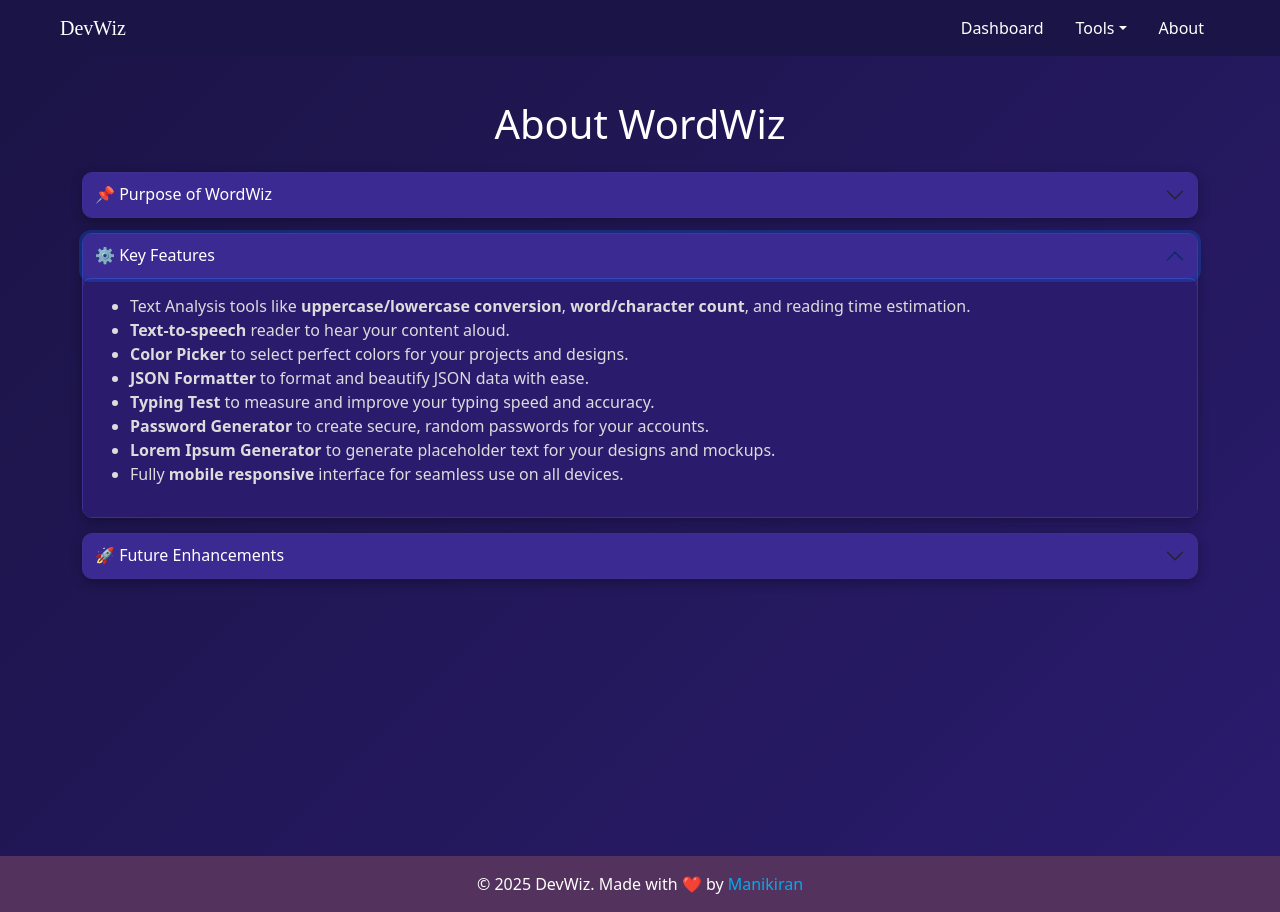
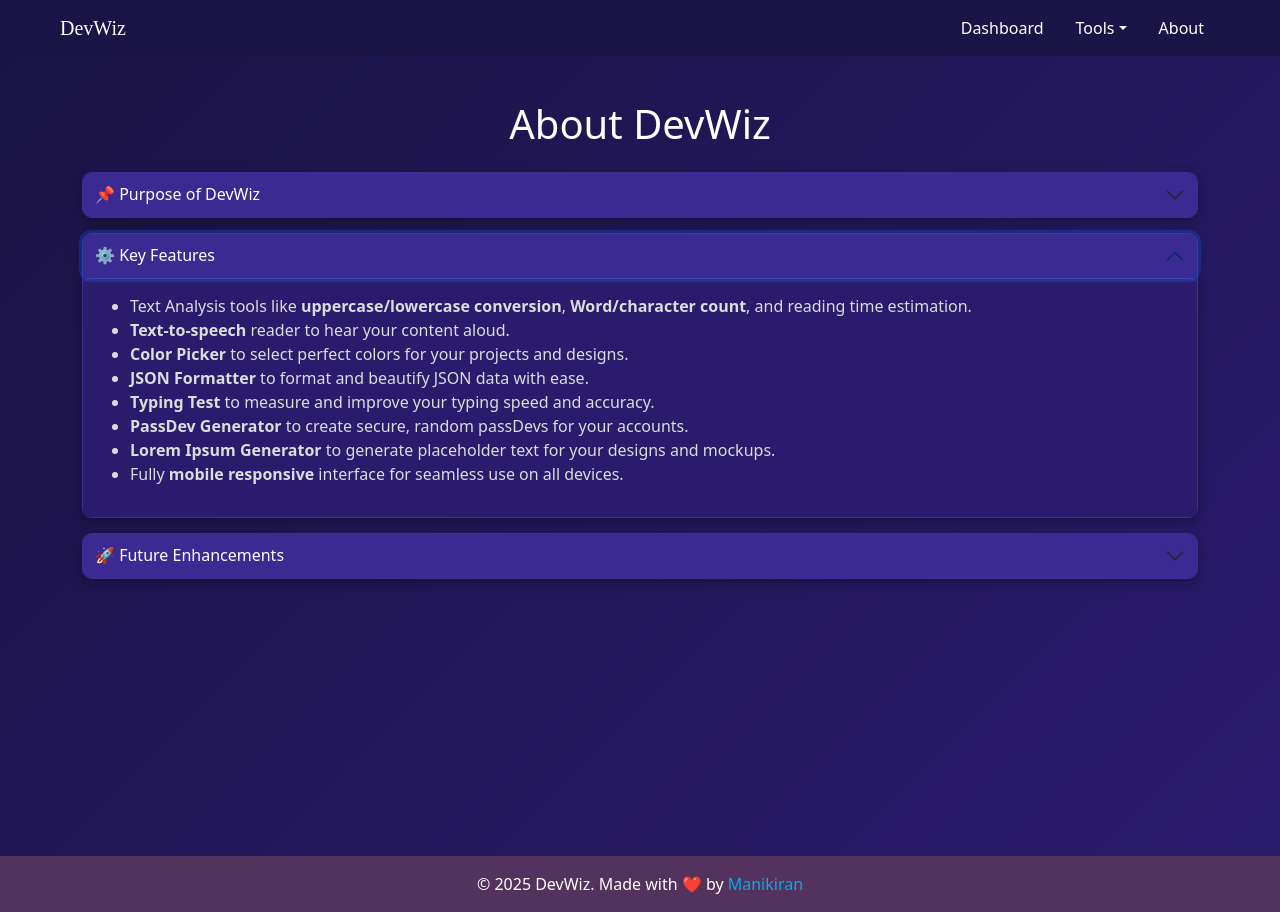
Before and after one commit to manikiran231/DevWiz, a React (Vite) app: page /about in a window 1280 px wide. Both pictures are taken after a click on the button "⚙️ Key Features". Built offline with nearby package versions, Linux system fonts and the light colour scheme; the HTML template or start-up script is replaced by a standard one.

Commit message:
Update About.jsx

```diff
--- a/src/components/About.jsx
+++ b/src/components/About.jsx
@@ -40,7 +40,7 @@ export default function About() {
     return (
         <div style={pageBackground}>
             <div className="container">
-                <h1 className="my-4 text-center">About WordWiz</h1>
+                <h1 className="my-4 text-center">About DevWiz</h1>
 
                 <div className="accordion" id="accordionExample">
                     {/* Purpose */}
@@ -55,7 +55,7 @@ export default function About() {
                                 aria-expanded="true"
                                 aria-controls="collapseOne"
                             >
-                                📌 Purpose of WordWiz
+                                📌 Purpose of DevWiz
                             </button>
                         </h2>
                         <div
@@ -64,7 +64,7 @@ export default function About() {
                             data-bs-parent="#accordionExample"
                         >
                             <div className="accordion-body" style={accordionBodyStyle}>
-                                <strong>WordWiz</strong> is a comprehensive toolset designed to help users quickly and easily manage, analyze, and enhance text. Whether you're looking to improve your writing, format data, or test your skills, WordWiz provides everything you need in one place.
+                                <strong>DevWiz</strong> is a comprehensive toolset designed to help users quickly and easily manage, analyze, and enhance text. Whether you're looking to improve your writing, format data, or test your skills, DevWiz provides everything you need in one place.
                             </div>
                         </div>
                     </div>
@@ -91,12 +91,12 @@ export default function About() {
                         >
                             <div className="accordion-body" style={accordionBodyStyle}>
                                 <ul>
-                                    <li>Text Analysis tools like <strong>uppercase/lowercase conversion</strong>, <strong>word/character count</strong>, and reading time estimation.</li>
+                                    <li>Text Analysis tools like <strong>uppercase/lowercase conversion</strong>, <strong>Word/character count</strong>, and reading time estimation.</li>
                                     <li><strong>Text-to-speech</strong> reader to hear your content aloud.</li>
                                     <li><strong>Color Picker</strong> to select perfect colors for your projects and designs.</li>
                                     <li><strong>JSON Formatter</strong> to format and beautify JSON data with ease.</li>
                                     <li><strong>Typing Test</strong> to measure and improve your typing speed and accuracy.</li>
-                                    <li><strong>Password Generator</strong> to create secure, random passwords for your accounts.</li>
+                                    <li><strong>PassDev Generator</strong> to create secure, random passDevs for your accounts.</li>
                                     <li><strong>Lorem Ipsum Generator</strong> to generate placeholder text for your designs and mockups.</li>
                                     <li>Fully <strong>mobile responsive</strong> interface for seamless use on all devices.</li>
                                 </ul>
```
